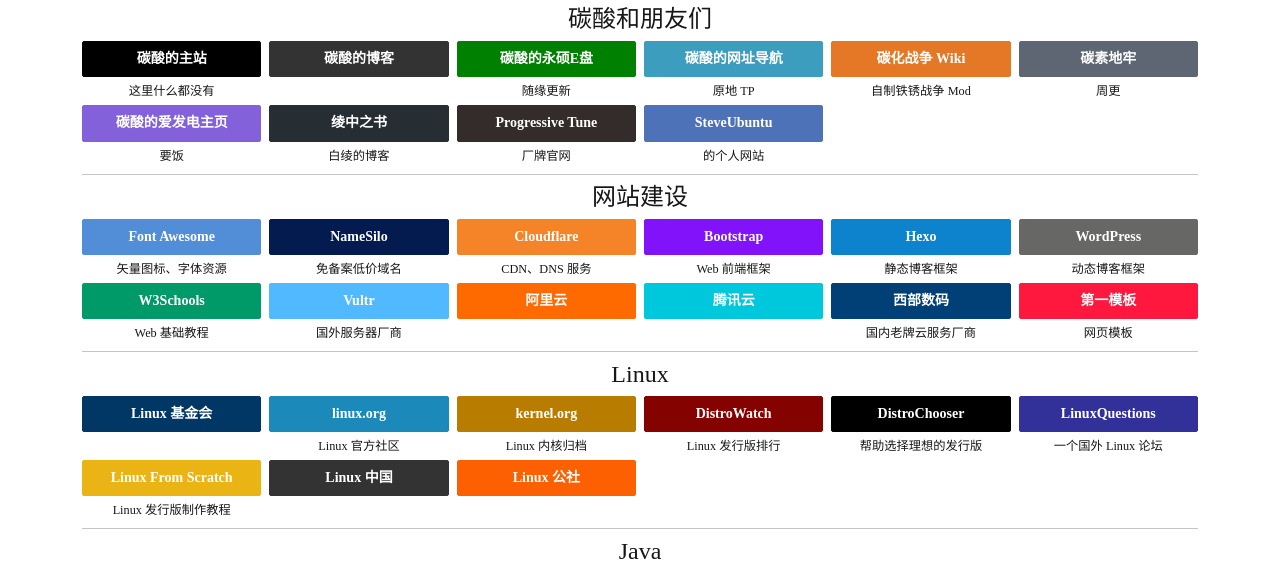
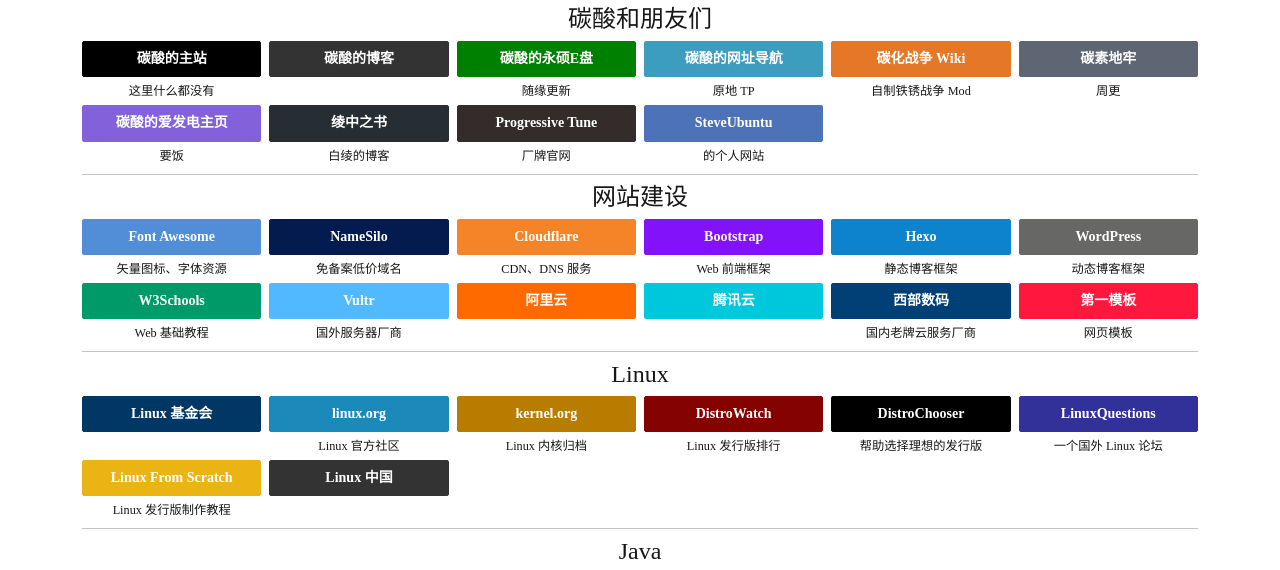
Before and after one commit to Tianscar/sitenav, a website: page index.html in a window 1280 px wide. Shown: the part 175-745 px from the top of the page. Drawn offline with Linux system fonts and the light colour scheme; a web font is replaced by a local one.

Commit message:
Site updated: 2022-11-20 14:13:20

```diff
--- a/index.html
+++ b/index.html
@@ -472,19 +472,6 @@
         role="button"
         >
         Linux 中国
-        </a>
-        <p class="small my-1"><br/>
-        </p>
-      </div>
-      <div class="col-xl-2 col-sm-4 col-6 px-1">
-        <a
-        class="btn btn-primary btn btn-block"
-        href="https://www.linuxidc.com"
-        style="background-color: #fc6000; border-color: #fc6000;"
-        target="_blank"
-        role="button"
-        >
-        Linux 公社
         </a>
         <p class="small my-1"><br/>
         </p>
```
